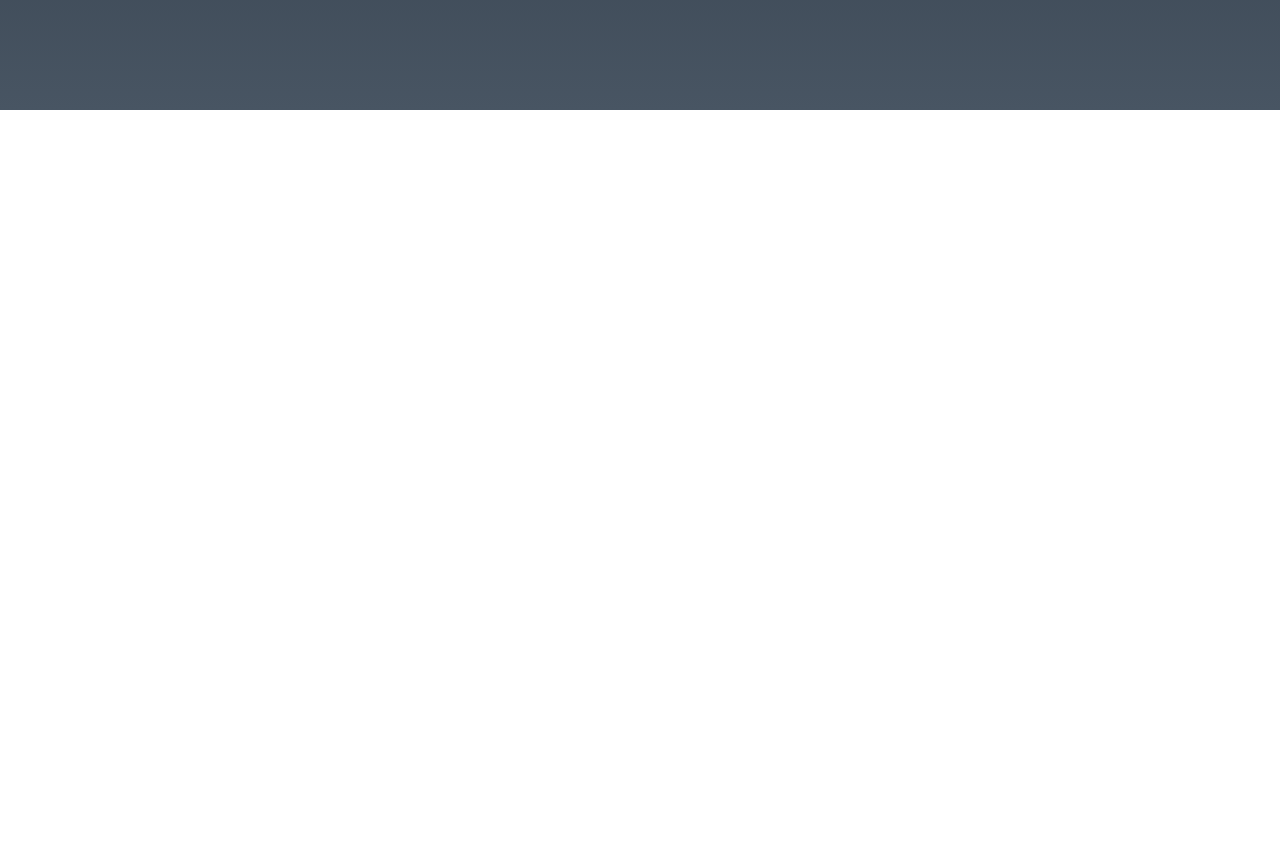
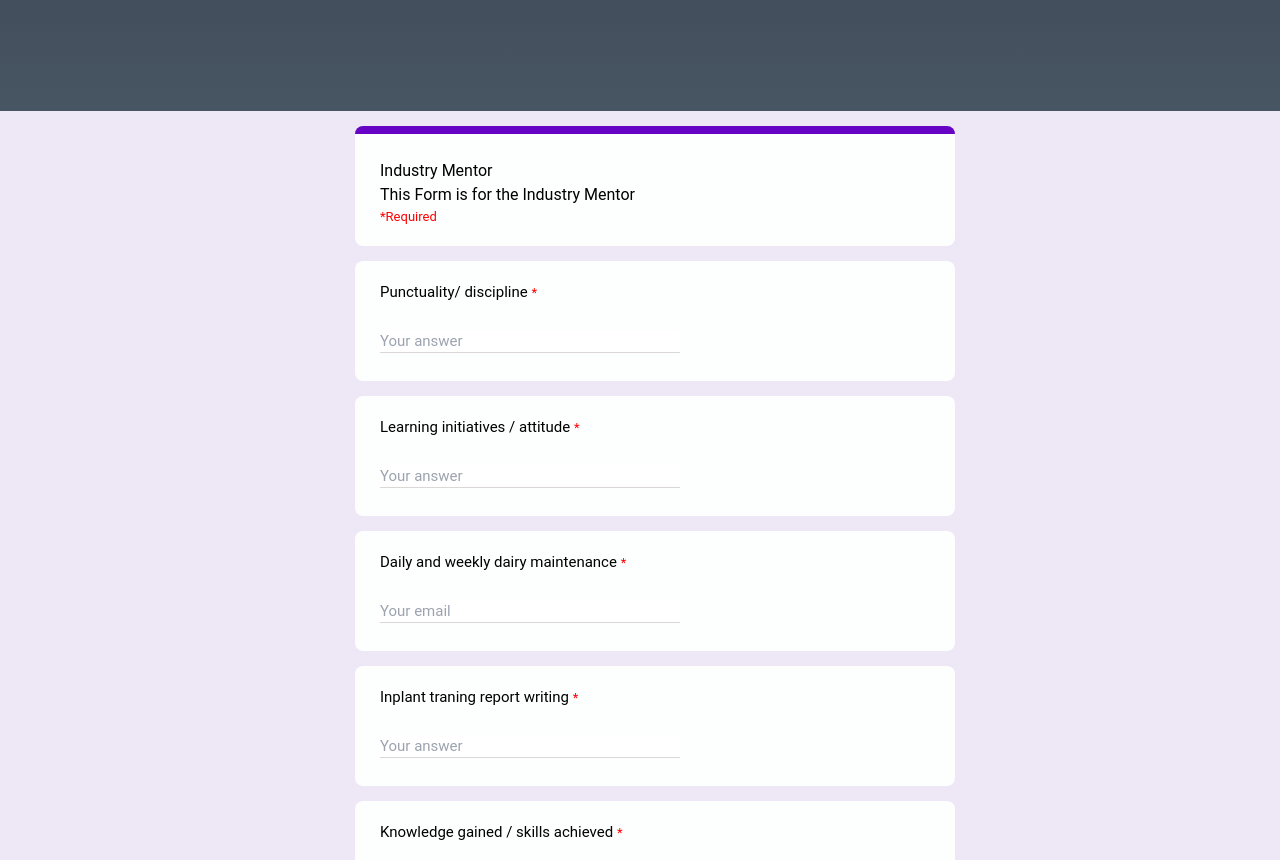
Before and after one commit to BharambeHimanshu/Demo, a React (Vite) app: page / in a window 1280 px wide. Shown: the part 11140-12000 px from the top of the page. Before the commit the page ends 11250 px from the top, so only its background shows below. Built offline with nearby package versions, Linux system fonts and the light colour scheme.

Commit message:
added Google Form

```diff
--- a/src/App.jsx
+++ b/src/App.jsx
@@ -13,6 +13,7 @@ import ChangeInfo from "./components/ChangeInfo"
 import AllocatedStudent from "./components/AllocatedStudents"
 import StudentList from "./components/StudentsList"
 import GoogleForm from "./components/GoogleForm"
+import GForm from "./components/GForm"
 export default function App(){
   return(
     <>
@@ -31,6 +32,7 @@ export default function App(){
     <ChangePassword />
     <ChangeInfo />
     <GoogleForm />
+    <GForm />
     </>
   )
 }
--- /dev/null
+++ b/src/components/GForm.jsx
@@ -0,0 +1,45 @@
+import React from "react";
+
+export default function GForm() {
+    return(
+        <>
+        <div className="form">
+		<div className="title-div">
+			<h1>Industry Mentor</h1>
+            <p>This Form is for the Industry Mentor</p>
+			<p className="required">*Required</p>
+		</div>
+
+		<div className="name-div">
+			<div className="name">Punctuality/ discipline <span className="required">*</span></div>
+			<div className="input-div"><input type="input" name="answer" placeholder="Your answer"/></div>
+		</div>
+
+		<div className="college-div">
+			<div className="name">Learning initiatives / attitude <span className="required">*</span></div>
+			<div className="input-div"><input type="input" name="answer" placeholder="Your answer"/></div>
+		</div>
+
+		<div className="gmail-div">
+			<div className="name">Daily and weekly dairy maintenance <span className="required">*</span></div>
+			<div className="input-div"><input type="input" name="answer" placeholder="Your email"/></div>
+		</div>
+
+		<div className="mobile-div">
+			<div className="name">Inplant traning report writing <span className="required">*</span></div>
+			<div className="input-div"><input type="input" name="answer" placeholder="Your answer"/></div>
+		</div>
+
+        <div className="mobile-div">
+			<div className="name">Knowledge gained / skills achieved <span className="required">*</span></div>
+			<div className="input-div"><input type="input" name="answer" placeholder="Your answer"/></div>
+		</div>
+
+		<div>
+			<input className="btn" type="submit" name="Submit"/>
+		</div>
+
+	</div>
+        </>
+    )
+}
--- a/src/index.css
+++ b/src/index.css
@@ -23,3 +23,64 @@ tr td:nth-child(1),
 tr th:nth-child(1) {
   border-radius: 0.625rem 0 0 0.625rem;
 }
+
+
+body{
+	background-color: #ede7f6;
+	font-family: Roboto,Sans-serif;
+}
+.form{
+	height: 1100px;
+	width: 600px;
+	margin: auto;
+}
+.required{
+font-size: 13px;
+color: red;
+}
+.title-div{
+	height: 120px;
+	width: 600px;
+	background-color: #FDFEFE;
+	margin: 15px;
+	border-radius: 8px;
+	border-top: 8px solid #6703c4;
+	padding: 25px;
+}
+.name-div, .college-div, .gmail-div, .mobile-div{
+	height: 120px;
+	width: 600px;
+	background-color: #FDFEFE;
+	margin: 15px;
+	border-radius: 8px;
+}
+.name{
+	padding-top: 20px;
+	padding-left: 25px;
+	padding-bottom: 25px;
+	font-size: 15px;
+}
+.input-div{
+	padding-left: 25px;
+}
+.input-div input{
+	width: 300px;
+	border: 0;
+	outline: 0;
+	border-bottom: 1.5px solid #DCD7D7;
+	font-size: 15px;
+}
+.btn{
+	height: 36px;
+	width: 100px;
+	background-color: #6703c4;
+	border-radius: 5px;
+	font-size: 14px;
+	letter-spacing: .5px;
+	font-weight: 540;
+	border: none;
+	padding: 10px;
+	position: absolute;
+	margin: 15px;
+	color: white;
+}
```
